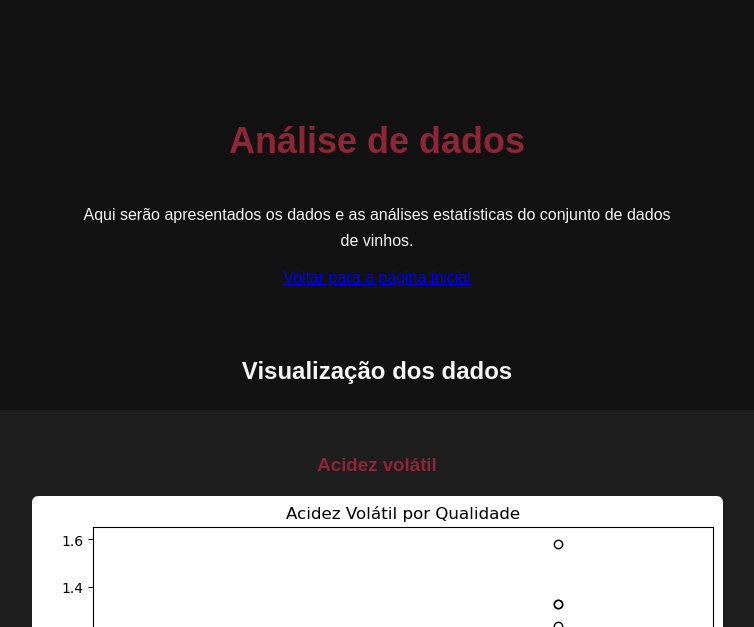
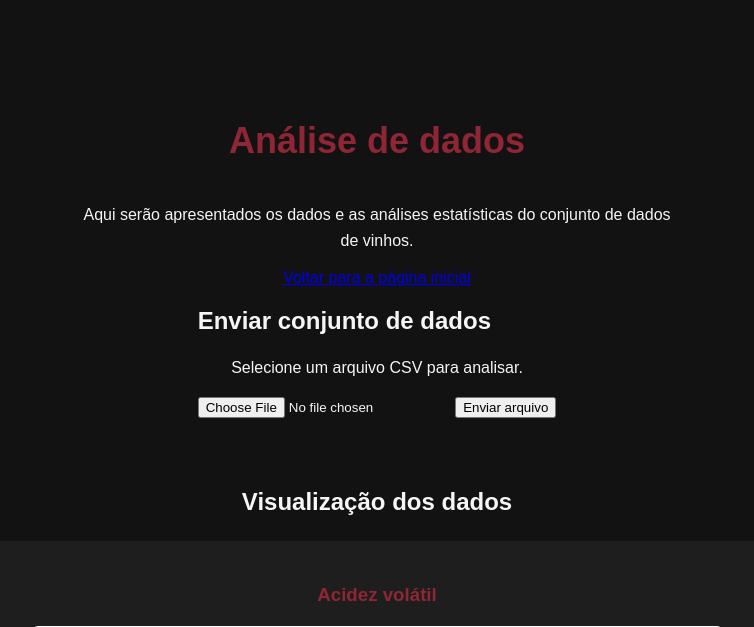
Before and after one commit to BernardoGottems/Trabalho_Topicos_SoftwareA1, a Flask app: page /analise in a window 1280 px wide. Shown: the top 627 px of the page, without its empty margins (263-1017 px from the left). Run offline with Flask 3, Linux system fonts and the light colour scheme.

Commit message:
implementação inicial do envio de arquivos CSV

```diff
--- a/app.py
+++ b/app.py
@@ -1,4 +1,4 @@
-from flask import Flask, render_template
+from flask import Flask, render_template, request
 
 app = Flask(__name__)
 
@@ -10,5 +10,11 @@ def index():
 def analise():
     return render_template('analise.html')
 
+@app.route('/upload', methods=['POST'])
+def upload():
+    arquivo = request.files['arquivo']
+
+    return f'Arquivo recebido: {arquivo.filename}'
+
 if __name__ == '__main__':
     app.run(debug=True)
--- a/templates/analise.html
+++ b/templates/analise.html
@@ -15,6 +15,18 @@
     </p>
 
     <a href="/">Voltar para a página inicial</a>
+
+    <section class="upload">
+        <h2>Enviar conjunto de dados</h2>
+
+        <p>Selecione um arquivo CSV para analisar.</p>
+
+        <form action="/upload" method="POST" enctype="multipart/form-data">
+            <input type="file" name="arquivo" accept=".csv" required>
+
+            <button type="submit">Enviar arquivo</button>
+        </form>
+    </section>
 
     <section class="graficos">
         <h2>Visualização dos dados</h2>
```
